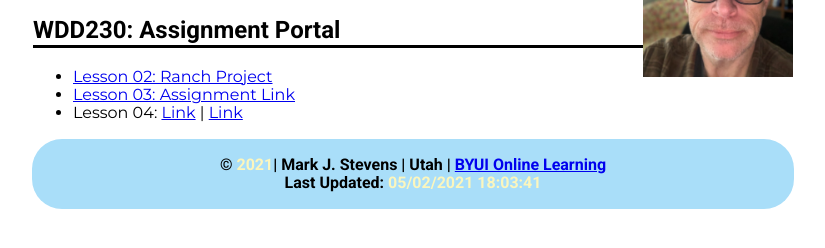
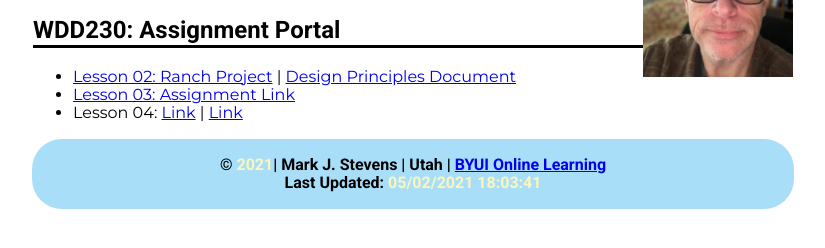
Before and after one commit to sparky09b/sparky09b.github.io, a plain HTML site: page index.html in a window 1280 px wide. Shown: the part 84-332 px from the top of the page, without its empty margins (227-1052 px from the left). Drawn offline with Linux system fonts and the light colour scheme.

Commit message:
added design principles link

```diff
--- a/index.html
+++ b/index.html
@@ -19,7 +19,7 @@
     <main>
       <h2>WDD230: Assignment Portal</h2>
       <ul>
-        <li><a href="ranch">Lesson 02: Ranch Project</a></li>
+        <li><a href="ranch">Lesson 02: Ranch Project</a> | <a href="lesson2/design-principles.html">Design Principles Document</a></li>
         <li><a href="#">Lesson 03: Assignment Link</a></li>
         <li>Lesson 04: <a href="#">Link</a> | <a href="#">Link</a></li>
       </ul>
```
